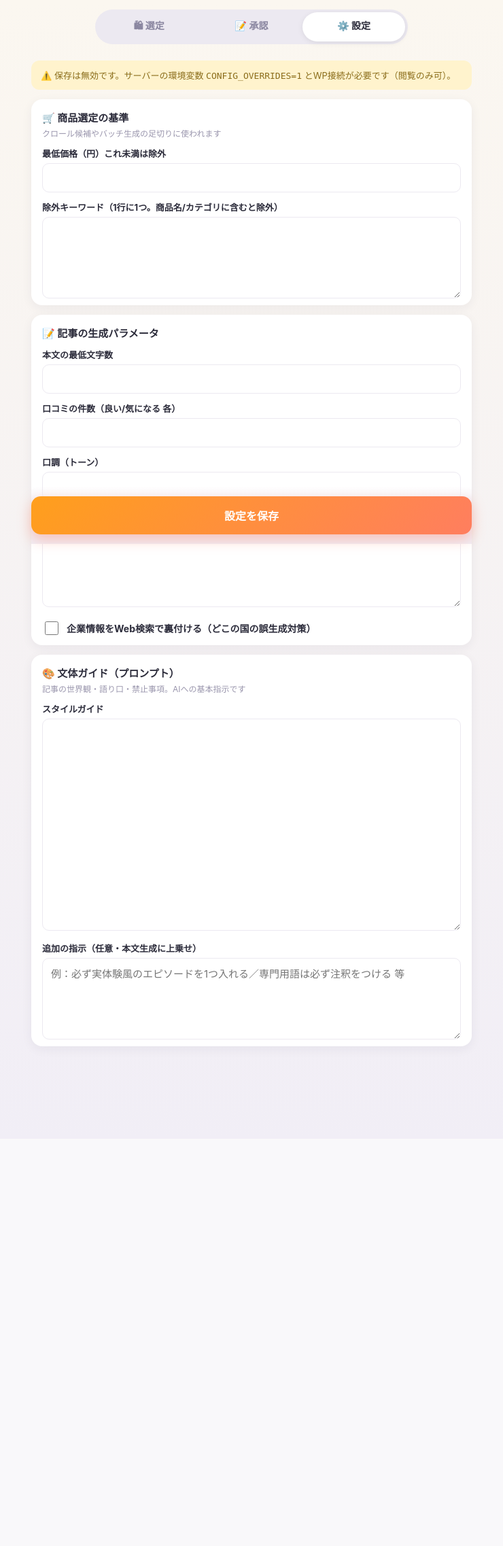
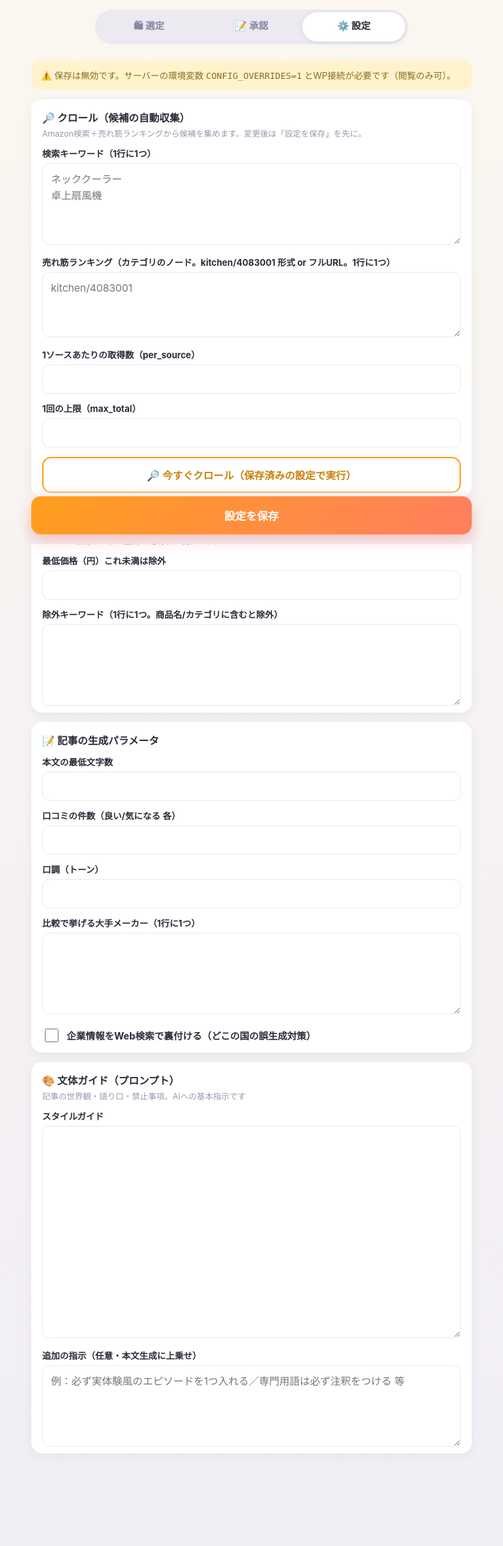
Before and after one commit to kgn7645/afi, a FastAPI app: template web/templates/settings.html in a window 1280 px wide. Shown: the whole page at 68% size, without its empty margins (270-1010 px from the left). Before the commit the page ends 1550 px from the top, so only its background shows below. Run offline with FastAPI, Linux system fonts and the light colour scheme; the template is opened without the code that fills it, so the values that code supplies are empty.

Commit message:
feat: クロール設定のWeb編集＋手動クロール開始
/settings からクロールのキーワード/ランキングノード/取得数を編集し、
「今すぐクロール」ボタンで手動実行できる（Xserverが数分以内に処理）。

- overrides.update(): 既存設定を壊さず部分更新（_crawl_request等を保持）
- app.py: /settings に candidates(keywords/ranking_nodes/per_source/max_total)、
  /crawl/request（手動クロール予約=_crawl_requestにepoch記録）
- crawl_candidates.py: --if-requested で予約時のみ実行（data/.crawl_request で
  処理済み判定）。新規0件時のメッセージ改善
- settings.html: クロール編集＋今すぐクロールボタン
- test: overrides.update のマージ保持

実機確認: 予約→1回目実行/2回目スキップ、を確認。

Co-Authored-By: Claude Opus 4.8 (1M context) <noreply@anthropic.com>

```diff
--- a/app.py
+++ b/app.py
@@ -257,6 +257,7 @@ def settings_form(request: Request, saved: str = ""):
     sel = r.get("selection", {}) or {}
     art = r.get("article", {}) or {}
     pr = r.get("prompts", {}) or {}
+    cand = r.get("candidates", {}) or {}
     d = {
         "min_price": sel.get("min_price", 3000),
         "exclude_keywords": "\n".join(sel.get("exclude_keywords", []) or []),
@@ -267,6 +268,10 @@ def settings_form(request: Request, saved: str = ""):
         "ground_company": bool(art.get("ground_company", True)),
         "style_guide": pr.get("style_guide") or prompts.STYLE_GUIDE_DEFAULT,
         "extra_instructions": pr.get("extra_instructions", ""),
+        "keywords": "\n".join(cand.get("keywords", []) or []),
+        "ranking_nodes": "\n".join(cand.get("ranking_nodes", []) or []),
+        "per_source": cand.get("per_source", 10),
+        "max_total": cand.get("max_total", 40),
     }
     return templates.TemplateResponse(
         "settings.html",
@@ -280,6 +285,8 @@ def settings_save(
     min_chars: str = Form("6000"), reviews_each: str = Form("5"), tone: str = Form(""),
     competitor_brands: str = Form(""), ground_company: str = Form(""),
     style_guide: str = Form(""), extra_instructions: str = Form(""),
+    keywords: str = Form(""), ranking_nodes: str = Form(""),
+    per_source: str = Form("10"), max_total: str = Form("40"),
 ):
     if not _authed(request):
         return RedirectResponse("/review/login", status_code=303)
@@ -301,9 +308,21 @@ def settings_save(
                     "ground_company": ground_company == "on"},
         "prompts": {"style_guide": style_guide.strip(),
                     "extra_instructions": extra_instructions.strip()},
+        "candidates": {"keywords": _lines(keywords), "ranking_nodes": _lines(ranking_nodes),
+                       "per_source": _int(per_source, 10), "max_total": _int(max_total, 40)},
     }
-    ok = overrides.save(ov)
+    ok = overrides.update(ov)   # 他項目(_crawl_request等)を壊さず部分更新
     return RedirectResponse("/settings?saved=" + ("1" if ok else "fail"), status_code=303)
+
+
+@app.post("/crawl/request")
+def crawl_request(request: Request):
+    """手動クロールを予約（Xserverが数分以内に実行）。"""
+    if not _authed(request):
+        return RedirectResponse("/review/login", status_code=303)
+    import time
+    ok = overrides.update({"_crawl_request": int(time.time())})
+    return RedirectResponse("/settings?saved=" + ("crawl" if ok else "fail"), status_code=303)
 
 
 if __name__ == "__main__":
--- a/core/overrides.py
+++ b/core/overrides.py
@@ -81,6 +81,12 @@ def load(force: bool = False) -> dict:
     return data
 
 
+def update(partial: dict) -> bool:
+    """既存のオーバーライドに partial を deep-merge して保存（他項目を壊さない）。"""
+    from .config import _deep_merge
+    return save(_deep_merge(load(force=True), partial))
+
+
 def save(data: dict) -> bool:
     """オーバーライド設定を保存（WP非公開ページにbase64 JSON）。"""
     if not get_settings().wordpress_ready:
--- a/web/templates/settings.html
+++ b/web/templates/settings.html
@@ -45,8 +45,27 @@
 </div>
 <form class="wrap" method="post" action="/settings">
   {% if saved=='1' %}<div class="flash">✓ 保存しました（生成に最大1分で反映）</div>{% endif %}
+  {% if saved=='crawl' %}<div class="flash">🔎 クロールを予約しました（Xserverが数分以内に実行）</div>{% endif %}
   {% if saved=='fail' %}<div class="flash warn">保存に失敗しました（WP接続を確認）</div>{% endif %}
   {% if not can_save %}<div class="ro">⚠️ 保存は無効です。サーバーの環境変数 <code>CONFIG_OVERRIDES=1</code> とWP接続が必要です（閲覧のみ可）。</div>{% endif %}
+
+  <div class="sec">
+    <h2>🔎 クロール（候補の自動収集）</h2>
+    <p class="hint">Amazon検索＋売れ筋ランキングから候補を集めます。変更後は「設定を保存」を先に。</p>
+    <label>検索キーワード（1行に1つ）</label>
+    <textarea name="keywords" rows="4" placeholder="ネッククーラー&#10;卓上扇風機">{{ d.keywords }}</textarea>
+    <label>売れ筋ランキング（カテゴリのノード。kitchen/4083001 形式 or フルURL。1行に1つ）</label>
+    <textarea name="ranking_nodes" rows="3" placeholder="kitchen/4083001">{{ d.ranking_nodes }}</textarea>
+    <label>1ソースあたりの取得数（per_source）</label>
+    <input type="number" name="per_source" value="{{ d.per_source }}">
+    <label>1回の上限（max_total）</label>
+    <input type="number" name="max_total" value="{{ d.max_total }}">
+    <button type="submit" formaction="/crawl/request" formnovalidate
+            style="width:100%;margin-top:14px;padding:14px;border:2px solid #ff9f1c;background:#fff;
+                   color:#c8810a;border-radius:13px;font-weight:800;font-size:15px;">
+      🔎 今すぐクロール（保存済みの設定で実行）
+    </button>
+  </div>
 
   <div class="sec">
     <h2>🛒 商品選定の基準</h2>
```
Also changed, not shown: scripts/crawl_candidates.py (+31 -2 lines), tests/test_smoke.py (+13 -0 lines).
